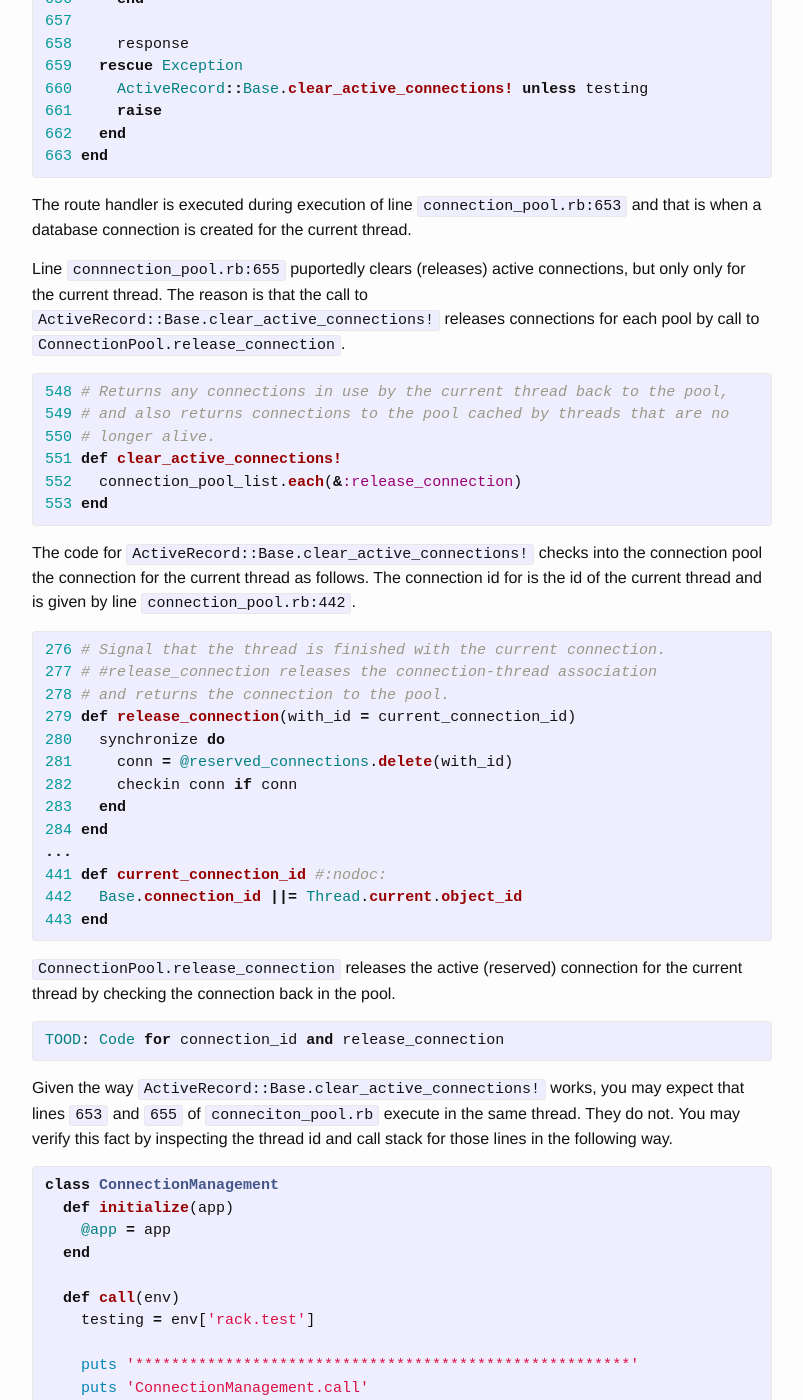
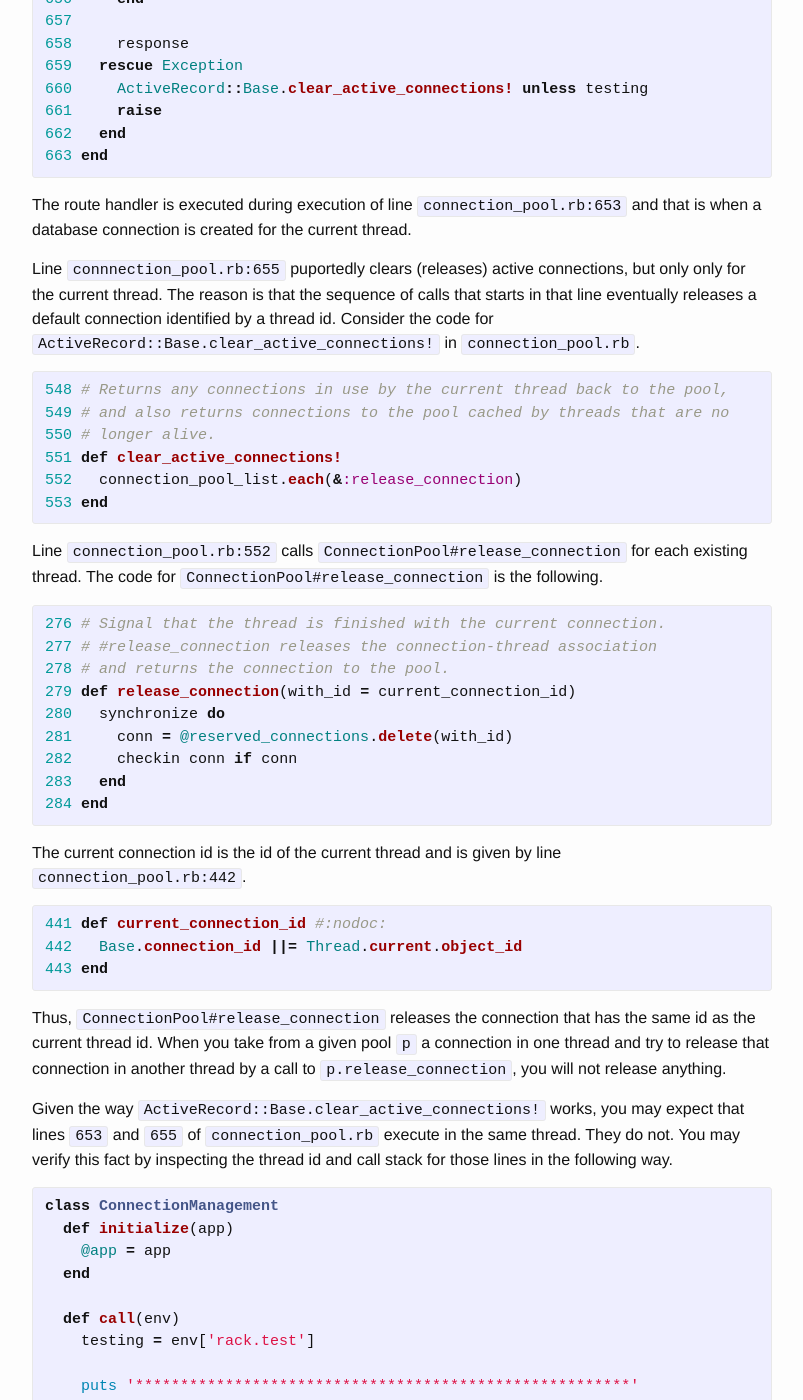
Before and after one commit to mrrusof/mrrusof.github.io, a Jekyll site: the page built from _posts/2016-04-23-release-connections-thin-and-active-record.markdown, in a window 1280 px wide and 1400 px high, scrolled down 3663 px. Shown: the whole window, without its empty margins (238-1041 px from the left). Built offline with Jekyll 4.4.1, drawn with Linux system fonts in a browser that asks for light colours; comment, search, counter and statistics services are not loaded; some of the changed text lies outside the part shown.

Commit message:
Revisit solution to timeouts in Sinatra+Thin+ActiveRecord.

```diff
--- a/_posts/2016-04-23-release-connections-thin-and-active-record.markdown
+++ b/_posts/2016-04-23-release-connections-thin-and-active-record.markdown
@@ -150,7 +150,7 @@ The following line of the call stack indicates that the execution of route handl
 {% endhighlight %}
 
 We are using middleware `ConnectionManagement` because we asked for it in line `newsletter.rb:15`.
-The code of the `ConnectionManagement` in file `connection_pool.rb` is the following.
+The code of `ConnectionManagement` in file `connection_pool.rb` is the following.
 
 {% highlight ruby %}
 645 class ConnectionManagement
@@ -178,7 +178,8 @@ The route handler is executed during execution of line `connection_pool.rb:653`
 
 
 Line `connnection_pool.rb:655` puportedly clears (releases) active connections, but only only for the current thread.
-The reason is that the call to `ActiveRecord::Base.clear_active_connections!` releases connections for each pool by call to `ConnectionPool.release_connection`.
+The reason is that the sequence of calls that starts in that line eventually releases a default connection identified by a thread id.
+Consider the code for `ActiveRecord::Base.clear_active_connections!` in `connection_pool.rb`.
 
 {% highlight ruby %}
 548 # Returns any connections in use by the current thread back to the pool,
@@ -189,8 +190,8 @@ The reason is that the call to `ActiveRecord::Base.clear_active_connections!` re
 553 end
 {% endhighlight %}
 
-The code for `ActiveRecord::Base.clear_active_connections!` checks into the connection pool the connection for the current thread as follows.
-The connection id for is the id of the current thread and is given by line `connection_pool.rb:442`.
+Line `connection_pool.rb:552` calls `ConnectionPool#release_connection` for each existing thread.
+The code for `ConnectionPool#release_connection` is the following.
 
 {% highlight ruby %}
 276 # Signal that the thread is finished with the current connection.
@@ -202,20 +203,20 @@ The connection id for is the id of the current thread and is given by line `conn
 282     checkin conn if conn
 283   end
 284 end
-...
+{% endhighlight %}
+
+The current connection id is the id of the current thread and is given by line `connection_pool.rb:442`.
+
+{% highlight ruby %}
 441 def current_connection_id #:nodoc:
 442   Base.connection_id ||= Thread.current.object_id
 443 end
 {% endhighlight %}
 
-`ConnectionPool.release_connection` releases the active (reserved) connection for the current thread by checking the connection back in the pool.
-
-{% highlight ruby %}
-TOOD: Code for connection_id and release_connection
-{% endhighlight %}
+Thus, `ConnectionPool#release_connection` releases the connection that has the same id as the current thread id. When you take from a given pool `p` a connection in one thread and try to release that connection in another thread by a call to `p.release_connection`, you will not release anything.
 
 
-Given the way `ActiveRecord::Base.clear_active_connections!` works, you may expect that lines `653` and `655` of `conneciton_pool.rb` execute in the same thread.
+Given the way `ActiveRecord::Base.clear_active_connections!` works, you may expect that lines `653` and `655` of `connection_pool.rb` execute in the same thread.
 They do not.
 You may verify this fact by inspecting the thread id and call stack for those lines in the following way.
 
```
Also changed, not shown: other parts of _posts/2016-04-23-release-connections-thin-and-active-record.markdown (+1 -1 lines).
